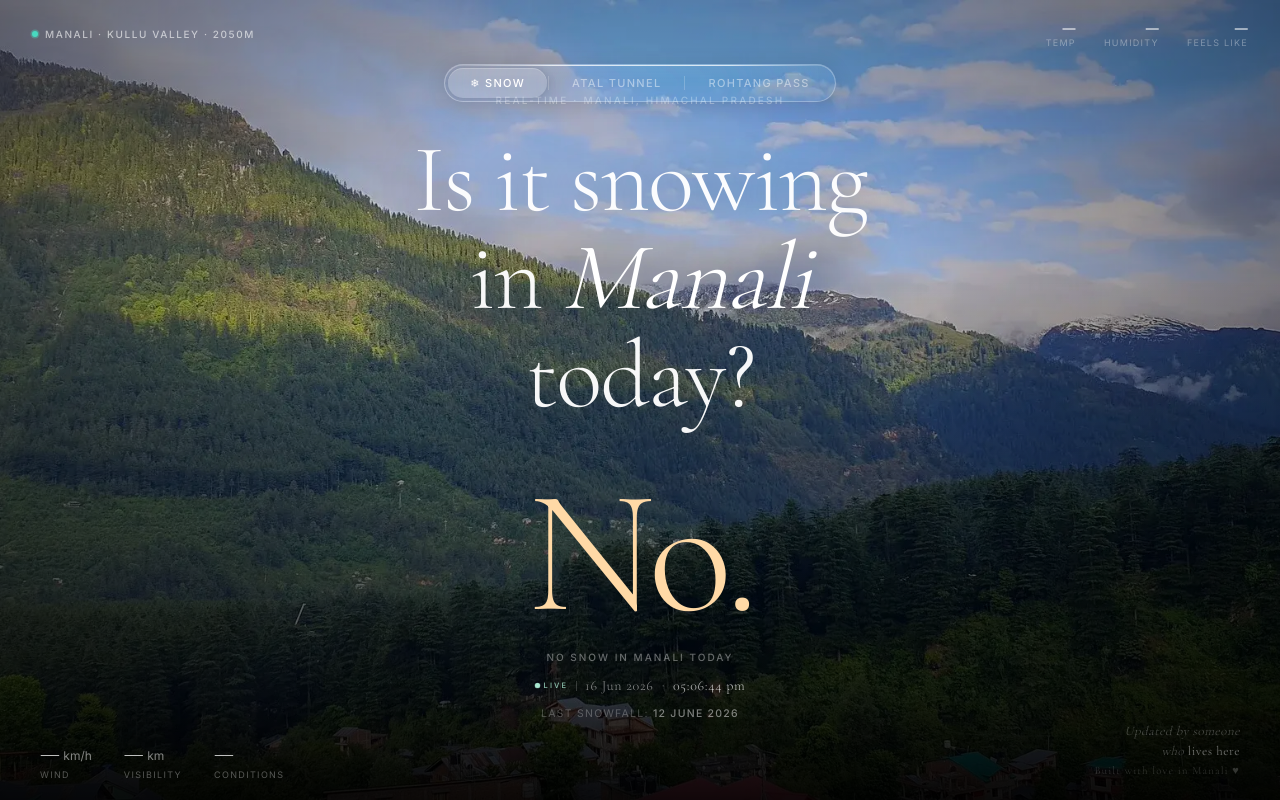
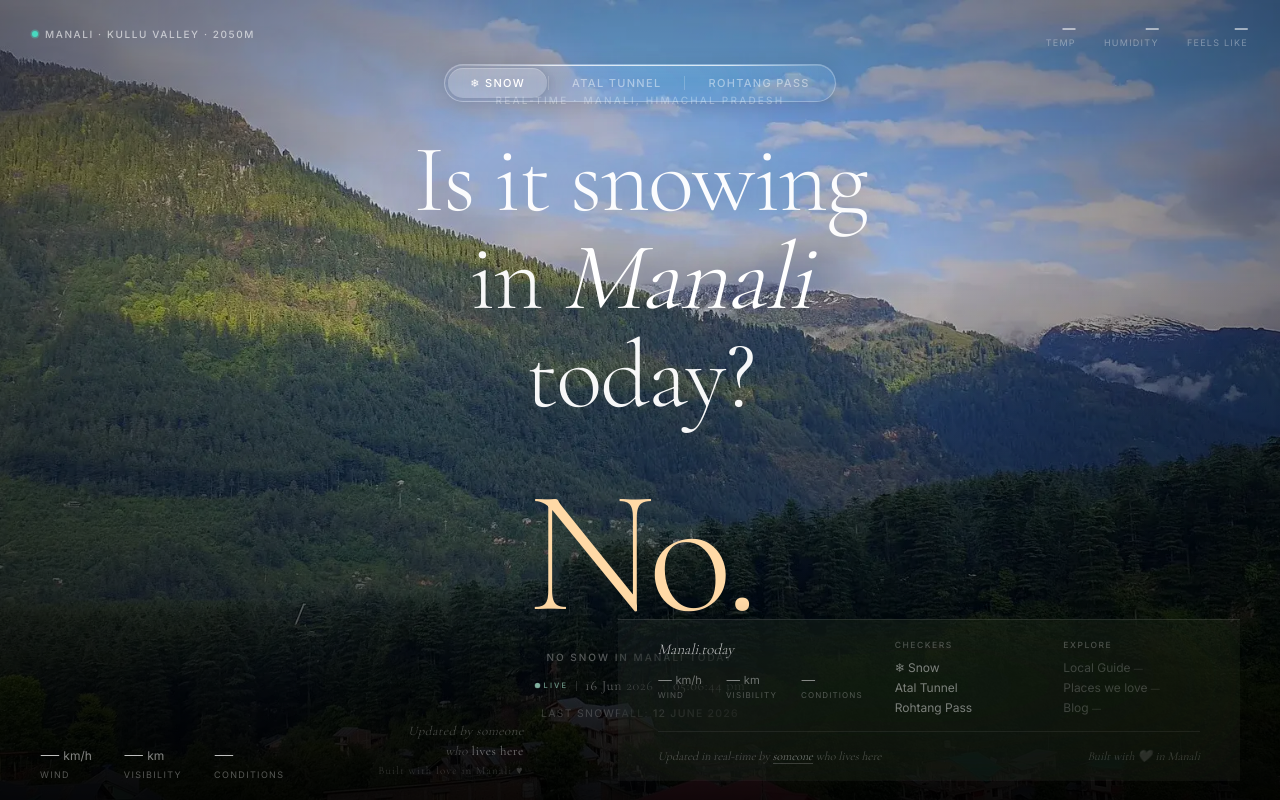
Before and after one commit to lazylionguru/manali-today, a Next.js app: page / in a window 1280 px wide. Built offline with nearby package versions, Linux system fonts and the light colour scheme; no server answers.

Commit message:
test: add footer below wx-bar to preview

```diff
--- /dev/null
+++ b/app/components/Footer.tsx
@@ -0,0 +1,173 @@
+'use client'
+
+import Link from 'next/link'
+
+interface FooterProps {
+  wind?: string
+  visibility?: string
+  description?: string
+}
+
+export default function Footer({ wind, visibility, description }: FooterProps) {
+  return (
+    <>
+      <style>{`
+        .footer {
+          position:relative;
+          backdrop-filter:blur(60px) saturate(180%) brightness(1.05);
+          -webkit-backdrop-filter:blur(60px) saturate(180%) brightness(1.05);
+          background:rgba(255,255,255,0.04);
+          border-top:1px solid rgba(255,255,255,0.1);
+          padding:1.25rem 2.5rem 1rem;
+        }
+
+        .footer-top {
+          display:grid;
+          grid-template-columns:1.5fr 1fr 1fr;
+          gap:2rem;
+          margin-bottom:1rem;
+          padding-bottom:1rem;
+          border-bottom:1px solid rgba(255,255,255,0.07);
+        }
+
+        .footer-brand {
+          font-family:var(--font-cormorant), serif;
+          font-size:15px; font-weight:300; font-style:italic;
+          color:rgba(255,255,255,0.75);
+          margin-bottom:0.6rem;
+        }
+
+        .footer-wx {
+          display:flex; gap:1.5rem; margin-top:0.5rem;
+        }
+        .footer-wx-item {}
+        .footer-wx-val {
+          font-family:var(--font-cormorant), serif;
+          font-size:1.1rem; font-weight:300;
+          color:rgba(255,255,255,0.75);
+        }
+        .footer-wx-unit { font-size:0.7rem; color:rgba(255,255,255,0.4) }
+        .footer-wx-lbl {
+          font-size:8px; letter-spacing:.14em; text-transform:uppercase;
+          color:rgba(255,255,255,0.28); margin-top:1px;
+        }
+
+        .footer-col-title {
+          font-size:8.5px; font-weight:500; letter-spacing:.18em; text-transform:uppercase;
+          color:rgba(255,255,255,0.25); margin-bottom:0.6rem;
+        }
+        .footer-col-links {
+          display:flex; flex-direction:column; gap:5px;
+        }
+        .footer-col-links a {
+          font-size:12px; color:rgba(255,255,255,0.45);
+          text-decoration:none; transition:color .15s ease;
+        }
+        .footer-col-links a:hover { color:rgba(255,255,255,0.85) }
+        .footer-col-links a.soon {
+          color:rgba(255,255,255,0.2);
+          pointer-events:none;
+        }
+        .footer-col-links a.soon::after {
+          content:' —';
+          font-size:9px; letter-spacing:.08em;
+          color:rgba(255,255,255,0.15);
+        }
+
+        .footer-bottom {
+          display:flex; align-items:center; justify-content:space-between;
+        }
+        .footer-credit {
+          font-family:var(--font-cormorant), serif;
+          font-size:12px; font-weight:300; font-style:italic;
+          color:rgba(255,255,255,0.28); line-height:1.4;
+        }
+        .footer-credit a {
+          color:rgba(255,255,255,0.45);
+          text-decoration:none;
+          border-bottom:1px solid rgba(255,255,255,0.18);
+          transition:color .15s ease, border-color .15s ease;
+        }
+        .footer-credit a:hover {
+          color:rgba(255,255,255,0.8);
+          border-color:rgba(255,255,255,0.4);
+        }
+        .footer-love {
+          font-family:var(--font-cormorant), serif;
+          font-size:12px; font-weight:300; font-style:italic;
+          color:rgba(255,255,255,0.22);
+        }
+
+        @media(max-width:600px) {
+          .footer {
+            padding:1rem 1.1rem 0.85rem;
+          }
+          .footer-top {
+            grid-template-columns:1fr 1fr;
+            gap:1.25rem;
+            margin-bottom:0.75rem;
+            padding-bottom:0.75rem;
+          }
+          .footer-brand { font-size:13px }
+          .footer-wx { gap:1rem }
+          .footer-wx-val { font-size:1rem }
+          .footer-col-links a { font-size:11px }
+          .footer-bottom { flex-direction:column; align-items:flex-start; gap:4px }
+          .footer-love { display:none }
+        }
+      `}</style>
+
+      <footer className="footer">
+        <div className="footer-top">
+          {/* Col 1 — brand + weather */}
+          <div>
+            <div className="footer-brand">Manali.today</div>
+            <div className="footer-wx">
+              <div className="footer-wx-item">
+                <div><span className="footer-wx-val">{wind ?? '—'}</span><span className="footer-wx-unit"> km/h</span></div>
+                <div className="footer-wx-lbl">Wind</div>
+              </div>
+              <div className="footer-wx-item">
+                <div><span className="footer-wx-val">{visibility ?? '—'}</span><span className="footer-wx-unit"> km</span></div>
+                <div className="footer-wx-lbl">Visibility</div>
+              </div>
+              <div className="footer-wx-item">
+                <div><span className="footer-wx-val">{description ?? '—'}</span></div>
+                <div className="footer-wx-lbl">Conditions</div>
+              </div>
+            </div>
+          </div>
+
+          {/* Col 2 — checkers */}
+          <div>
+            <div className="footer-col-title">Checkers</div>
+            <div className="footer-col-links">
+              <Link href="/">❄ Snow</Link>
+              <Link href="/atal-tunnel">Atal Tunnel</Link>
+              <Link href="/rohtang-pass">Rohtang Pass</Link>
+            </div>
+          </div>
+
+          {/* Col 3 — explore */}
+          <div>
+            <div className="footer-col-title">Explore</div>
+            <div className="footer-col-links">
+              <a href="/guide" className="soon">Local Guide</a>
+              <a href="/places" className="soon">Places we love</a>
+              <a href="/blog" className="soon">Blog</a>
+            </div>
+          </div>
+        </div>
+
+        <div className="footer-bottom">
+          <div className="footer-credit">
+            Updated in real-time by{' '}
+            <a href="https://narender.xyz" target="_blank" rel="noopener noreferrer">someone</a>
+            {' '}who lives here
+          </div>
+          <div className="footer-love">Built with 🩶 in Manali</div>
+        </div>
+      </footer>
+    </>
+  )
+}
--- a/app/components/SnowChecker.tsx
+++ b/app/components/SnowChecker.tsx
@@ -2,6 +2,7 @@
 
 import { useEffect, useRef, useState } from 'react'
 import Link from 'next/link'
+import Footer from './Footer'
 
 // ─── CONFIG ───────────────────────────────────────────────────────────
 const IS_SNOWING = false
@@ -535,6 +536,11 @@ export default function SnowChecker() {
             Built with love in Manali ♥
           </span>
         </div>
+        <Footer
+      wind={weather?.wind}
+      visibility={weather?.visibility}
+      description={weather?.description}
+      />
       </div>
     </>
   )
```
